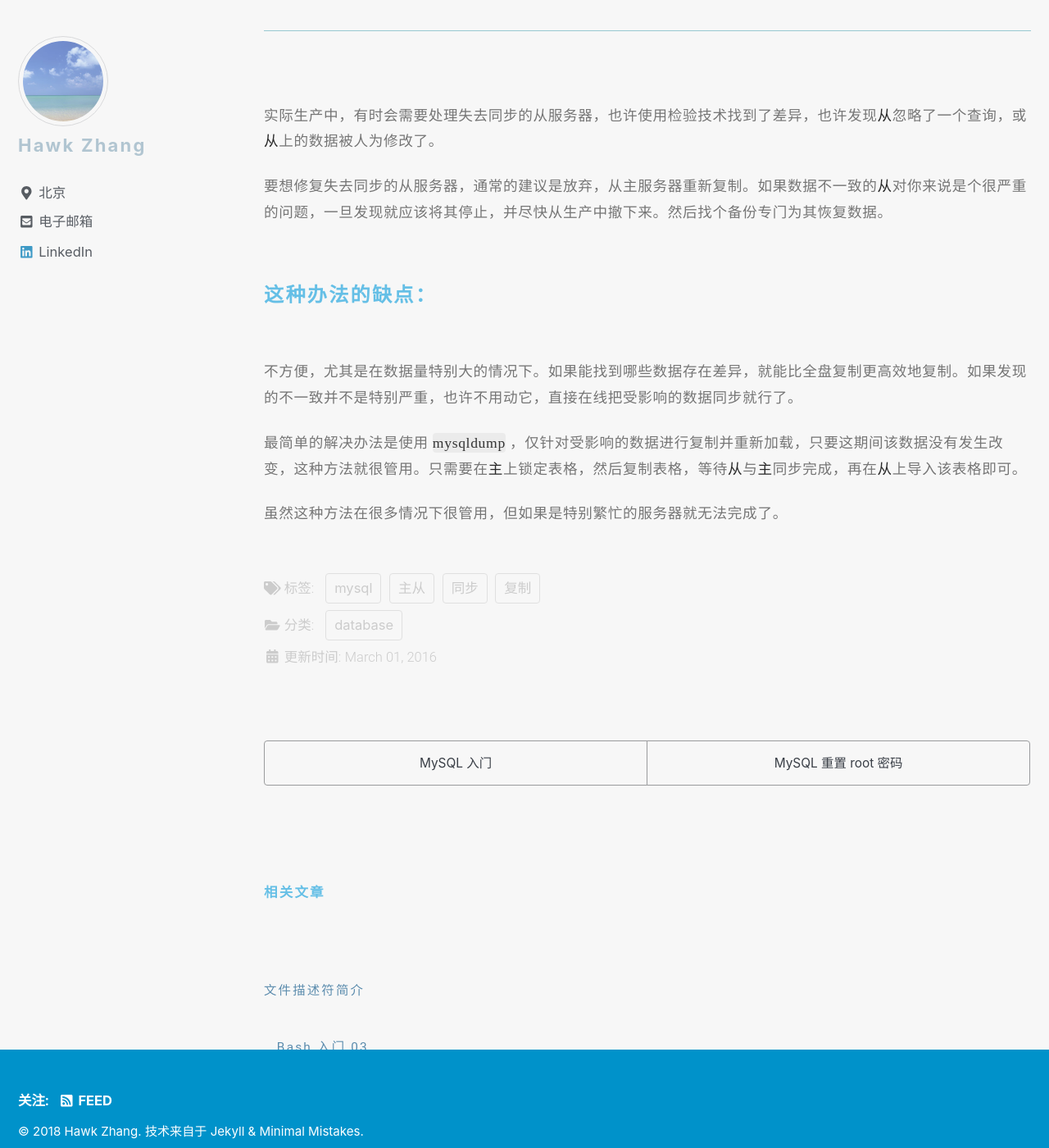
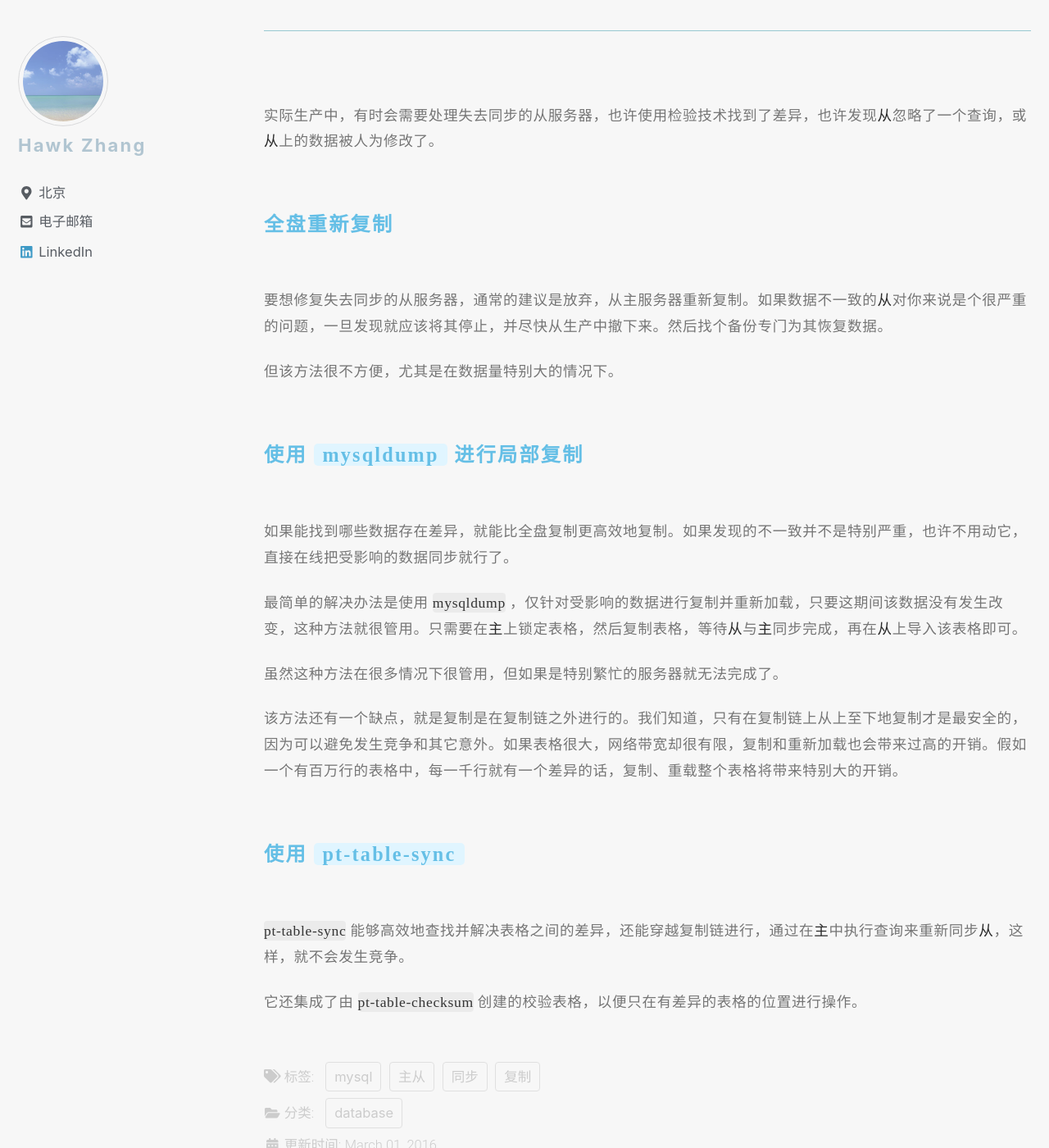
Before and after one commit to narru888/linotes_note, a Jekyll site: the page built from _posts/mysql/2016-03-01-master.slave.md, in a window 1280 px wide and 1400 px high, scrolled down 47691 px. Shown: the whole window at 82% size. Built offline with Jekyll 4.4.1, drawn with Linux system fonts in a browser that asks for light colours; nearby versions of some CDN libraries; a script that is not in the unit is left out.

Commit message:
update on 2018-08-15 18:20:01 CST

```diff
--- a/_posts/mysql/2016-03-01-master.slave.md
+++ b/_posts/mysql/2016-03-01-master.slave.md
@@ -1516,12 +1516,27 @@ $ pt-table-checksum --replicate=test.checksum <master_host>
 
 实际生产中，有时会需要处理失去同步的从服务器，也许使用检验技术找到了差异，也许发现*从*忽略了一个查询，或*从*上的数据被人为修改了。
 
+
+#### 全盘重新复制
+
 要想修复失去同步的从服务器，通常的建议是放弃，从主服务器重新复制。如果数据不一致的*从*对你来说是个很严重的问题，一旦发现就应该将其停止，并尽快从生产中撤下来。然后找个备份专门为其恢复数据。
 
-#### 这种办法的缺点：
-
-不方便，尤其是在数据量特别大的情况下。如果能找到哪些数据存在差异，就能比全盘复制更高效地复制。如果发现的不一致并不是特别严重，也许不用动它，直接在线把受影响的数据同步就行了。
+但该方法很不方便，尤其是在数据量特别大的情况下。
+
+
+#### 使用 `mysqldump` 进行局部复制
+
+如果能找到哪些数据存在差异，就能比全盘复制更高效地复制。如果发现的不一致并不是特别严重，也许不用动它，直接在线把受影响的数据同步就行了。
 
 最简单的解决办法是使用 `mysqldump` ，仅针对受影响的数据进行复制并重新加载，只要这期间该数据没有发生改变，这种方法就很管用。只需要在*主*上锁定表格，然后复制表格，等待*从*与*主*同步完成，再在*从*上导入该表格即可。
 
 虽然这种方法在很多情况下很管用，但如果是特别繁忙的服务器就无法完成了。
+
+该方法还有一个缺点，就是复制是在复制链之外进行的。我们知道，只有在复制链上从上至下地复制才是最安全的，因为可以避免发生竞争和其它意外。如果表格很大，网络带宽却很有限，复制和重新加载也会带来过高的开销。假如一个有百万行的表格中，每一千行就有一个差异的话，复制、重载整个表格将带来特别大的开销。
+
+
+#### 使用 `pt-table-sync`
+
+`pt-table-sync` 能够高效地查找并解决表格之间的差异，还能穿越复制链进行，通过在*主*中执行查询来重新同步*从*，这样，就不会发生竞争。
+
+它还集成了由 `pt-table-checksum` 创建的校验表格，以便只在有差异的表格的位置进行操作。
```
